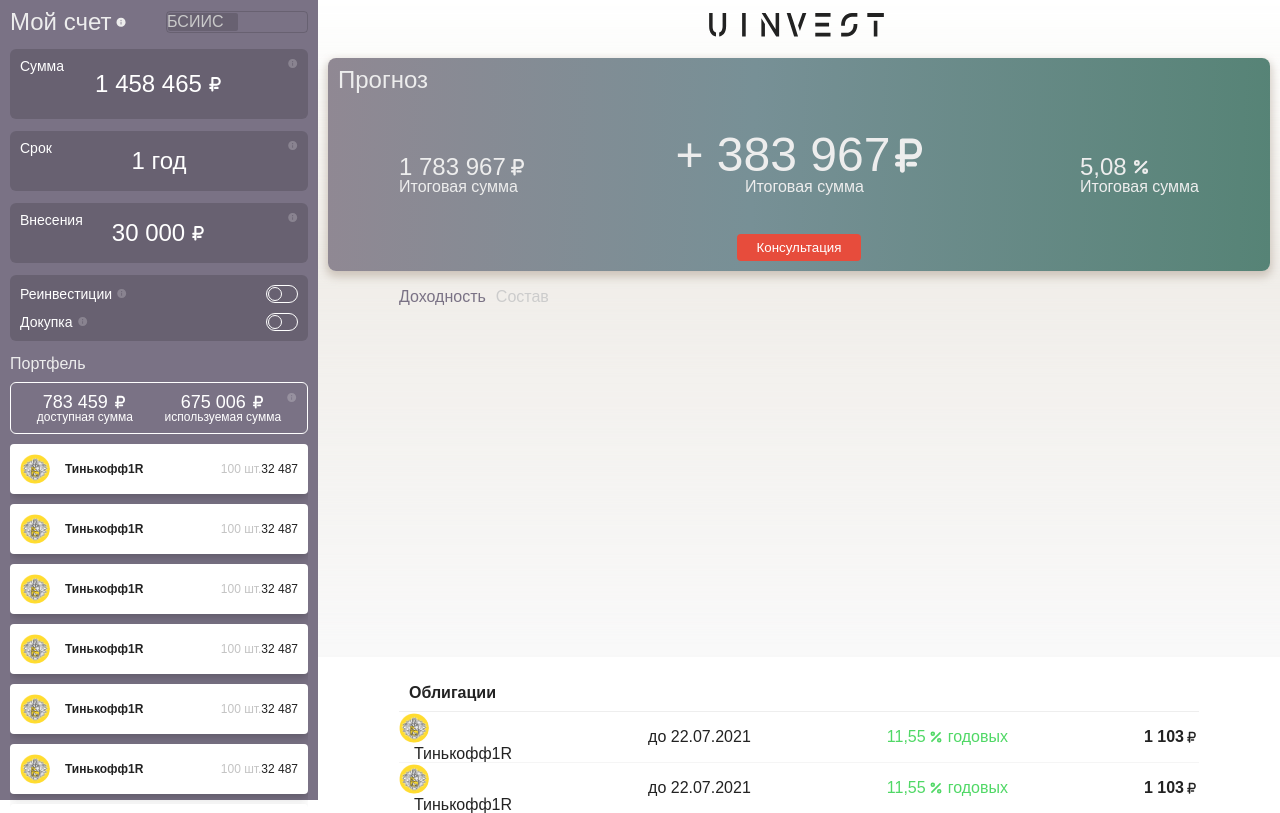
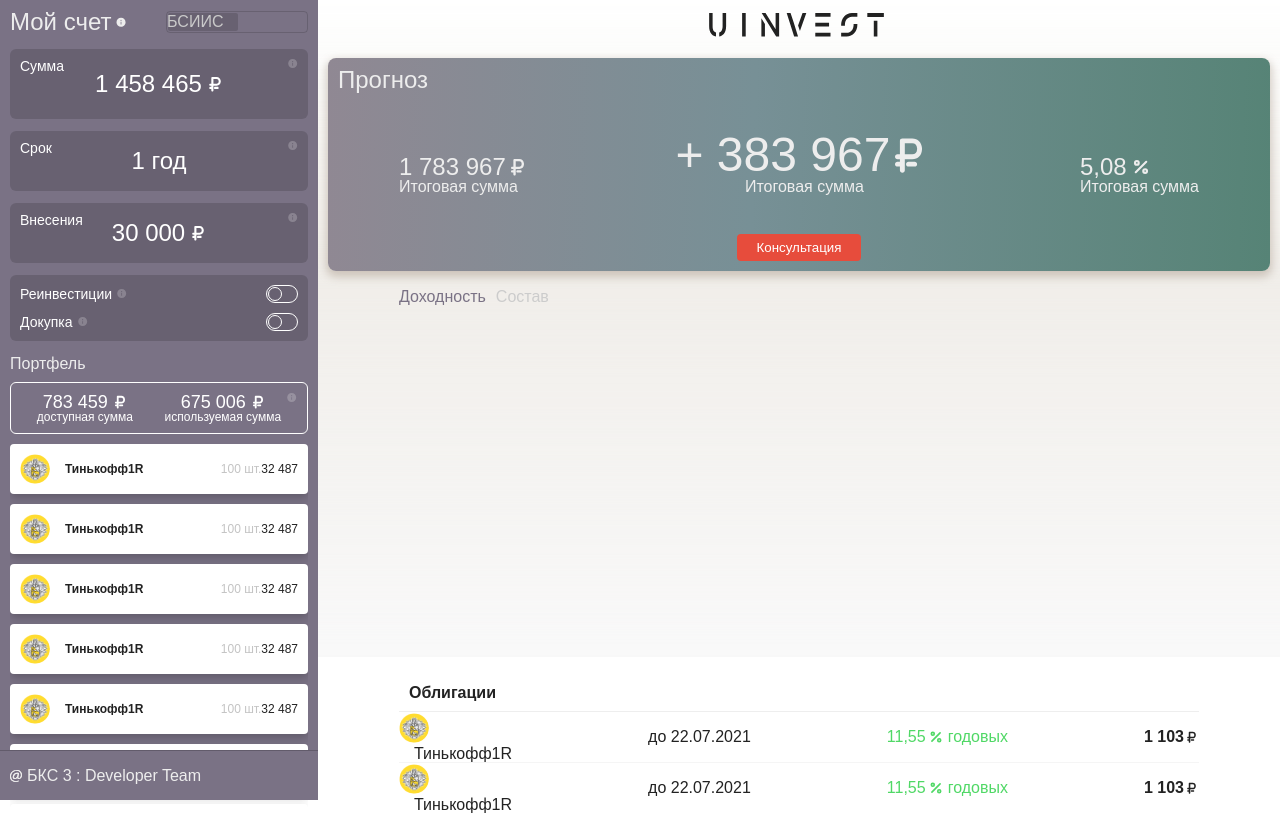
Before and after one commit to alewkinr/stonks, a React app: page / in a window 1280 px wide. Built offline with nearby package versions, Linux system fonts and the light colour scheme.

Commit message:
Добавил footer для sidebar.
- Добавил footer для sidebar с ссылкой на ресурс где будут собраны наши контакты.

```diff
--- a/src/pages/Home/childs/Sidebar/Sidebar.style.css
+++ b/src/pages/Home/childs/Sidebar/Sidebar.style.css
@@ -8,8 +8,19 @@
 	padding: 10px;
 	box-sizing: border-box;
 	flex-shrink: 0;
+	position: relative;
 }
 
 .container > * + * {
 	margin-top: 15px;
 }
+
+.footer {
+	position: absolute;
+	left: 0;
+	bottom: 0;
+	width: 100%;
+	height: 50px;
+	background-color: #7A7285;
+	z-index: 1;
+}
--- a/src/pages/Home/childs/Sidebar/Sidebar.view.tsx
+++ b/src/pages/Home/childs/Sidebar/Sidebar.view.tsx
@@ -5,6 +5,7 @@
 import { Header } from "./childs/Header";
 import { ControlPanel } from "./childs/ControlPanel";
 import { Portfolio } from "./childs/Portfolio";
+import { Footer } from "./childs/Footer";
 
 export const SidebarView: React.FC<SidebarProps> = (props) => {
 	return (
@@ -12,6 +13,9 @@
 			<Header />
 			<ControlPanel />
 			<Portfolio />
+			<div className={styles.footer}>
+				<Footer />
+			</div>
 		</div>
 	);
 }
--- /dev/null
+++ b/src/pages/Home/childs/Sidebar/childs/Footer/Footer.style.css
@@ -0,0 +1,27 @@
+.container {
+	display: flex;
+	width: 100%;
+	height: 100%;
+	align-items: center;
+	border-top: 1px solid rgba(0, 0, 0, .2);
+	padding: 0 10px;
+	box-sizing: border-box;
+}
+
+.link {
+	display: flex;
+	align-items: center;
+	color: #ededed;
+	text-decoration: none;
+	outline: none;
+}
+
+.link:before {
+	content: "";
+	width: 12px;
+	height: 12px;
+	background-image: url(./contents/dog-mail.svg);
+	background-repeat: no-repeat;
+	background-size: contain;
+	margin-right: 5px;
+}
--- /dev/null
+++ b/src/pages/Home/childs/Sidebar/childs/Footer/Footer.tsx
@@ -0,0 +1,10 @@
+import React from "react";
+import { FooterView } from "./Footer.view";
+
+type FooterState = { /* your states */ };
+
+export type FooterProps = FooterState;
+
+export const Footer: React.FC<FooterProps> = (props) => {
+	return <FooterView {...props} />
+}
--- /dev/null
+++ b/src/pages/Home/childs/Sidebar/childs/Footer/Footer.view.tsx
@@ -0,0 +1,12 @@
+import styles from "./Footer.style.css";
+
+import React from "react";
+import { FooterProps } from "./Footer";
+
+export const FooterView: React.FC<FooterProps> = (props) => {
+	return (
+		<div className={styles.container}>
+			<a href="#" className={styles.link}>БКС 3 : Developer Team</a>
+		</div>
+	);
+}
--- /dev/null
+++ b/src/pages/Home/childs/Sidebar/childs/Footer/index.ts
@@ -0,0 +1,3 @@
+import { Footer } from "./Footer";
+
+export { Footer };
```
Also changed, not shown: src/pages/Home/childs/Sidebar/childs/Footer/contents/dog-mail.svg (added).
